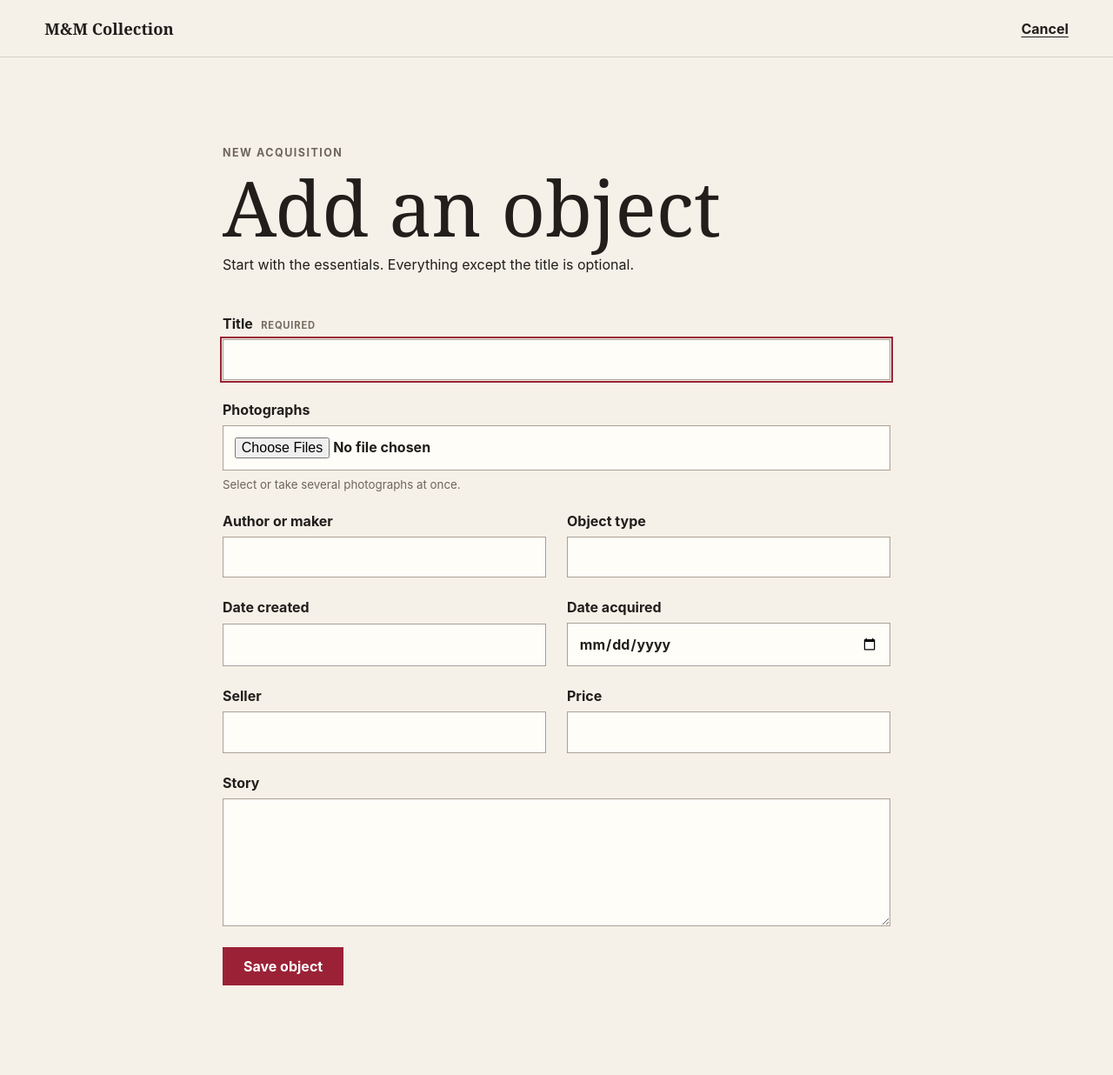
After one commit to one-data-cookie/mm-collection, a FastAPI app: template src/mm_collection/templates/new_item.html in a window 1280 px wide. The commit adds this page. Shown: the whole page at 87% size. Run offline with FastAPI, Linux system fonts and the light colour scheme; the template is opened without the code that fills it, so the values that code supplies are empty.

Commit message:
Add item creation and photo workflow

```diff
--- a/pyproject.toml
+++ b/pyproject.toml
@@ -11,6 +11,9 @@ requires-python = ">=3.11"
 dependencies = [
     "fastapi>=0.115,<1",
     "jinja2>=3.1,<4",
+    "pillow>=11,<13",
+    "pillow-heif>=0.20,<2",
+    "python-multipart>=0.0.18,<1",
     "uvicorn[standard]>=0.30,<1",
 ]
 
--- a/src/mm_collection/database.py
+++ b/src/mm_collection/database.py
@@ -111,3 +111,19 @@ def apply_migrations(path: Path | None = None) -> None:
                 "INSERT INTO schema_migrations(version, name) VALUES (?, ?)",
                 (version, name),
             )
+
+
+def list_items(path: Path | None = None) -> list[dict[str, object]]:
+    """Return newest items first, including each item's primary display photo."""
+    with connect(path) as connection:
+        rows = connection.execute(
+            """
+            SELECT items.*, photos.display_path AS primary_photo
+            FROM items
+            LEFT JOIN photos
+                ON photos.item_id = items.id
+                AND photos.is_primary = 1
+            ORDER BY items.date_added DESC, items.id DESC
+            """
+        ).fetchall()
+    return [dict(row) for row in rows]
--- a/src/mm_collection/main.py
+++ b/src/mm_collection/main.py
@@ -7,31 +7,92 @@ from contextlib import asynccontextmanager
 from pathlib import Path
 
 from fastapi import FastAPI, Request
-from fastapi.responses import HTMLResponse
+from fastapi.responses import HTMLResponse, RedirectResponse
+from fastapi.staticfiles import StaticFiles
 from fastapi.templating import Jinja2Templates
+from starlette.datastructures import UploadFile
 
-from .database import apply_migrations, database_path
+from .catalog import ITEM_FIELDS, PhotoError, create_item
+from .database import apply_migrations, database_path, list_items
 
-templates = Jinja2Templates(directory=Path(__file__).parent / "templates")
+PACKAGE_DIRECTORY = Path(__file__).parent
+templates = Jinja2Templates(directory=PACKAGE_DIRECTORY / "templates")
 
 
 def create_app(db_path: Path | None = None) -> FastAPI:
+    target = db_path or database_path()
+    photos = target.parent / "photos"
+
     @asynccontextmanager
     async def lifespan(app: FastAPI) -> AsyncIterator[None]:
-        target = db_path or database_path()
         apply_migrations(target)
+        photos.mkdir(parents=True, exist_ok=True)
         app.state.database_path = target
+        app.state.photo_directory = photos
         yield
 
     application = FastAPI(title="M&M Collection", lifespan=lifespan)
+    application.mount(
+        "/static",
+        StaticFiles(directory=PACKAGE_DIRECTORY / "static"),
+        name="static",
+    )
+    application.mount(
+        "/media",
+        StaticFiles(directory=photos, check_dir=False),
+        name="media",
+    )
 
     @application.get("/", response_class=HTMLResponse, name="index")
     async def index(request: Request) -> HTMLResponse:
         return templates.TemplateResponse(
             request=request,
             name="index.html",
-            context={},
+            context={"items": list_items(target)},
         )
+
+    @application.get("/items/new", response_class=HTMLResponse, name="new_item")
+    async def new_item(request: Request) -> HTMLResponse:
+        return templates.TemplateResponse(
+            request=request,
+            name="new_item.html",
+            context={"values": {}, "error": None},
+        )
+
+    @application.post(
+        "/items/new", response_class=HTMLResponse, name="create_item"
+    )
+    async def create_item_route(request: Request) -> HTMLResponse:
+        form = await request.form()
+        values = {
+            field: (str(form.get(field, "")).strip() or None)
+            for field in ITEM_FIELDS
+        }
+        uploads = [
+            upload
+            for upload in form.getlist("photos")
+            if isinstance(upload, UploadFile) and upload.filename
+        ]
+
+        if values["title"] is None:
+            return templates.TemplateResponse(
+                request=request,
+                name="new_item.html",
+                context={"values": values, "error": "Please enter a title."},
+                status_code=422,
+            )
+
+        try:
+            await create_item(target, photos, values, uploads)
+        except PhotoError as error:
+            return templates.TemplateResponse(
+                request=request,
+                name="new_item.html",
+                context={"values": values, "error": str(error)},
+                status_code=400,
+            )
+
+        return RedirectResponse(request.url_for("index"), status_code=303)
 
     return application
 
--- /dev/null
+++ b/src/mm_collection/static/app.css
@@ -0,0 +1,200 @@
+:root {
+  color: #211e1b;
+  background: #f5f1e8;
+  font-family: Inter, ui-sans-serif, system-ui, -apple-system, BlinkMacSystemFont, "Segoe UI", sans-serif;
+  font-synthesis: none;
+}
+
+* {
+  box-sizing: border-box;
+}
+
+body {
+  margin: 0;
+}
+
+a {
+  color: inherit;
+}
+
+.site-header {
+  display: flex;
+  align-items: center;
+  justify-content: space-between;
+  gap: 1rem;
+  padding: 1.25rem clamp(1.25rem, 4vw, 4rem);
+  border-bottom: 1px solid #d6d0c4;
+}
+
+.wordmark {
+  font-family: Georgia, serif;
+  font-size: 1.15rem;
+  font-weight: 700;
+  text-decoration: none;
+}
+
+.button {
+  display: inline-block;
+  border: 0;
+  border-radius: 0;
+  padding: 0.75rem 1rem;
+  color: #fff;
+  background: #9b2236;
+  font: inherit;
+  font-weight: 650;
+  text-decoration: none;
+  cursor: pointer;
+}
+
+.quiet-link,
+.text-link {
+  font-weight: 650;
+  text-underline-offset: 0.2em;
+}
+
+.page {
+  width: min(100% - 2.5rem, 78rem);
+  margin: 0 auto;
+  padding: clamp(3rem, 8vw, 7rem) 0;
+}
+
+.page--narrow {
+  width: min(100% - 2.5rem, 48rem);
+}
+
+.page-heading {
+  max-width: 42rem;
+  margin-bottom: 3rem;
+}
+
+.eyebrow {
+  margin: 0 0 0.75rem;
+  color: #6e655b;
+  font-size: 0.78rem;
+  font-weight: 750;
+  letter-spacing: 0.12em;
+  text-transform: uppercase;
+}
+
+h1,
+h2,
+p {
+  margin-top: 0;
+}
+
+h1,
+h2 {
+  font-family: Georgia, serif;
+  font-weight: 500;
+}
+
+h1 {
+  margin-bottom: 0.75rem;
+  font-size: clamp(2.8rem, 8vw, 5.5rem);
+  line-height: 0.98;
+}
+
+.collection-grid {
+  display: grid;
+  grid-template-columns: repeat(auto-fill, minmax(min(16rem, 100%), 1fr));
+  gap: 3rem 1.5rem;
+}
+
+.object-card__image {
+  aspect-ratio: 4 / 5;
+  width: 100%;
+  object-fit: cover;
+  background: #e6dfd3;
+}
+
+.object-card__placeholder {
+  display: grid;
+  place-items: center;
+  color: #756d63;
+  font-size: 0.85rem;
+}
+
+.object-card__text {
+  padding-top: 1rem;
+}
+
+.object-card h2 {
+  margin-bottom: 0.35rem;
+  font-size: 1.45rem;
+}
+
+.object-card p,
+.metadata {
+  margin-bottom: 0.25rem;
+  color: #665e55;
+}
+
+.empty-state {
+  max-width: 36rem;
+  padding: 2rem 0;
+  border-top: 1px solid #bdb5a9;
+}
+
+.object-form {
+  display: grid;
+  gap: 1.5rem;
+}
+
+.form-grid {
+  display: grid;
+  grid-template-columns: repeat(2, minmax(0, 1fr));
+  gap: 1.5rem;
+}
+
+label {
+  display: grid;
+  gap: 0.5rem;
+  font-weight: 650;
+}
+
+label strong {
+  margin-left: 0.35rem;
+  color: #756d63;
+  font-size: 0.7rem;
+  letter-spacing: 0.07em;
+  text-transform: uppercase;
+}
+
+input,
+textarea {
+  width: 100%;
+  border: 1px solid #aaa196;
+  border-radius: 0;
+  padding: 0.8rem;
+  color: inherit;
+  background: #fffdf8;
+  font: inherit;
+}
+
+input:focus,
+textarea:focus {
+  outline: 2px solid #9b2236;
+  outline-offset: 1px;
+}
+
+small {
+  color: #6e655b;
+  font-weight: 400;
+}
+
+.form-error {
+  padding: 1rem;
+  border-left: 4px solid #9b2236;
+  background: #f0dfe1;
+}
+
+.button--submit {
+  justify-self: start;
+  padding-inline: 1.5rem;
+}
+
+@media (max-width: 38rem) {
+  .form-grid {
+    grid-template-columns: 1fr;
+  }
+}
--- /dev/null
+++ b/src/mm_collection/templates/new_item.html
@@ -0,0 +1,71 @@
+<!doctype html>
+<html lang="en">
+  <head>
+    <meta charset="utf-8">
+    <meta name="viewport" content="width=device-width, initial-scale=1">
+    <title>Add an object · M&amp;M Collection</title>
+    <link rel="stylesheet" href="{{ url_for('static', path='/app.css') }}">
+  </head>
+  <body>
+    <header class="site-header">
+      <a class="wordmark" href="{{ url_for('index') }}">M&amp;M Collection</a>
+      <a class="quiet-link" href="{{ url_for('index') }}">Cancel</a>
+    </header>
+    <main class="page page--narrow">
+      <div class="page-heading">
+        <p class="eyebrow">New acquisition</p>
+        <h1>Add an object</h1>
+        <p>Start with the essentials. Everything except the title is optional.</p>
+      </div>
+
+      {% if error %}<p class="form-error" role="alert">{{ error }}</p>{% endif %}
+
+      <form method="post" enctype="multipart/form-data" class="object-form">
+        <label>
+          <span>Title <strong>Required</strong></span>
+          <input name="title" value="{{ values.get('title', '') }}" required autofocus>
+        </label>
+
+        <label>
+          <span>Photographs</span>
+          <input type="file" name="photos" accept="image/*" multiple>
+          <small>Select or take several photographs at once.</small>
+        </label>
+
+        <div class="form-grid">
+          <label>
+            <span>Author or maker</span>
+            <input name="author" value="{{ values.get('author', '') }}">
+          </label>
+          <label>
+            <span>Object type</span>
+            <input name="type" value="{{ values.get('type', '') }}">
+          </label>
+          <label>
+            <span>Date created</span>
+            <input name="date_created" value="{{ values.get('date_created', '') }}">
+          </label>
+          <label>
+            <span>Date acquired</span>
+            <input type="date" name="date_acquired" value="{{ values.get('date_acquired', '') }}">
+          </label>
+          <label>
+            <span>Seller</span>
+            <input name="seller" value="{{ values.get('seller', '') }}">
+          </label>
+          <label>
+            <span>Price</span>
+            <input name="price" value="{{ values.get('price', '') }}" inputmode="decimal">
+          </label>
+        </div>
+
+        <label>
+          <span>Story</span>
+          <textarea name="story" rows="6">{{ values.get('story', '') }}</textarea>
+        </label>
+
+        <button class="button button--submit" type="submit">Save object</button>
+      </form>
+    </main>
+  </body>
+</html>
```
Also changed, not shown: src/mm_collection/catalog.py (added, +152 -0 lines), src/mm_collection/templates/index.html (+46 -2 lines), tests/test_app.py (+107 -0 lines), README.md.
